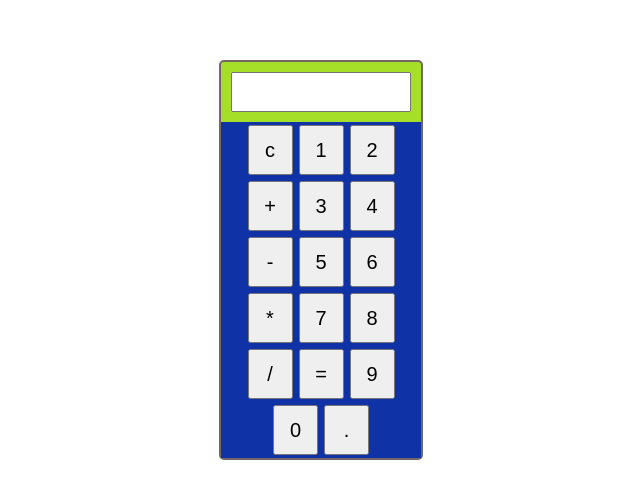
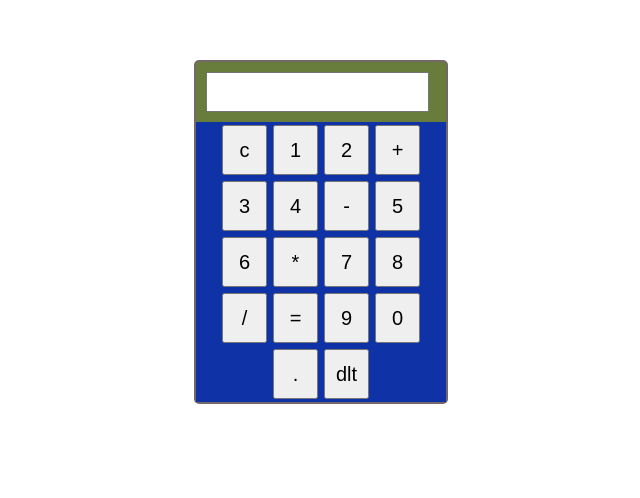
Before and after one commit to anjankumardas1145/Calculator, a plain HTML site: page index.html in a window 1280 px wide. Shown: the part 140-638 px from the top of the page, without its empty margins (319-959 px from the left). Drawn offline with Linux system fonts and the light colour scheme.

Commit message:
add a dlt button

```diff
--- a/index.html
+++ b/index.html
@@ -44,7 +44,7 @@
 
   <button class="button" onclick="currentDisplay=currentDisplay+'9';document.querySelector('#display').value=currentDisplay;">9</button>
 
-  <button class="button" onclick="currentDisplay=currentDisplay+'9';document.querySelector('#display').value=currentDisplay;">0 </button>
+  <button class="button" onclick="currentDisplay=currentDisplay+'0';document.querySelector('#display').value=currentDisplay;">0 </button>
 
 
 
@@ -54,10 +54,15 @@
   document.querySelector('#display').value=currentDisplay;">0</button> -->
 
   <button class="button" onclick="currentDisplay=currentDisplay+'.';document.querySelector('#display').value=currentDisplay;">.</button>
+  <button class="button" onclick="deleteLastDigit()">dlt</button>
 </div>
 <script>
 let currentDisplay='';
 document.querySelector("#display").value=currentDisplay;
+function deleteLastDigit(){
+  currentDisplay=currentDisplay.slice(0,-1);//remove the last character
+  document.querySelector('#display').value=currentDisplay;
+}
 
 </script>
 
--- a/style.css
+++ b/style.css
@@ -1,8 +1,8 @@
 #Calculator{
   border: 2px solid rgb(116, 103, 103);
   border-radius: 5px;
-  width: 200px;
-  background-color: rgb(165, 223, 39);
+  width: 250px;
+  background-color: rgb(104, 124, 60);
   margin: auto;
   margin-top: 200px;
 }
```
